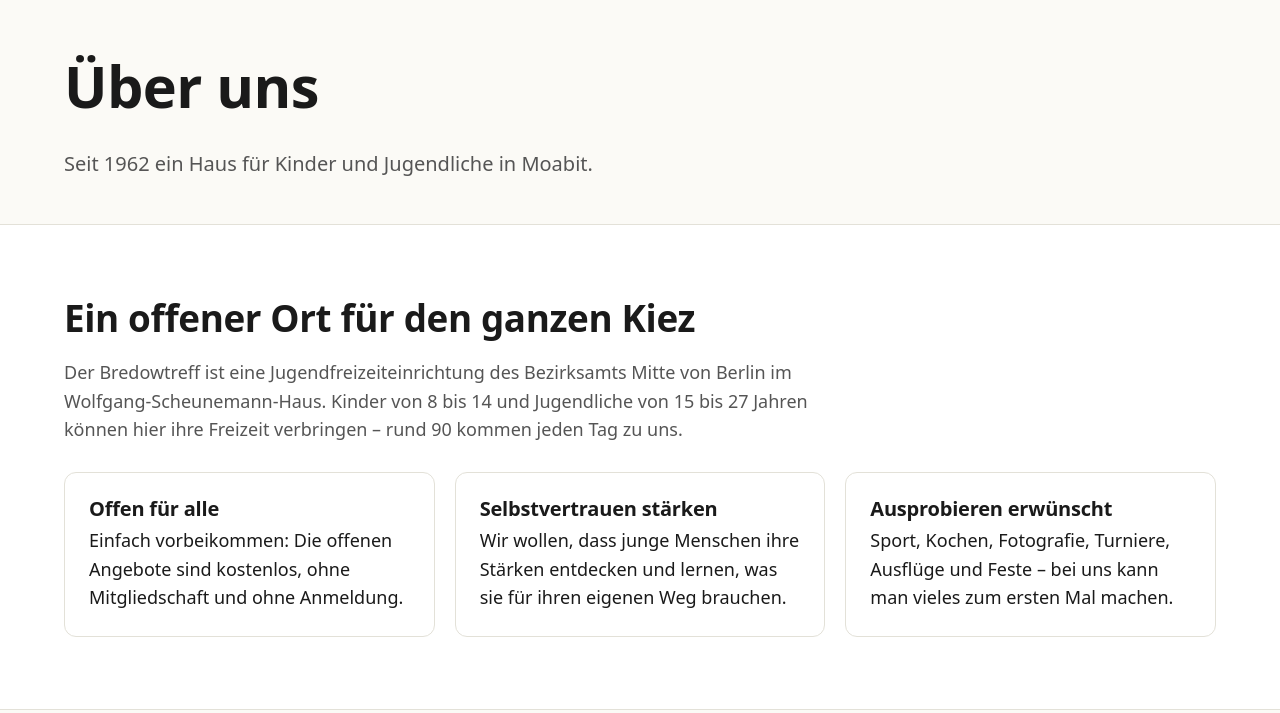
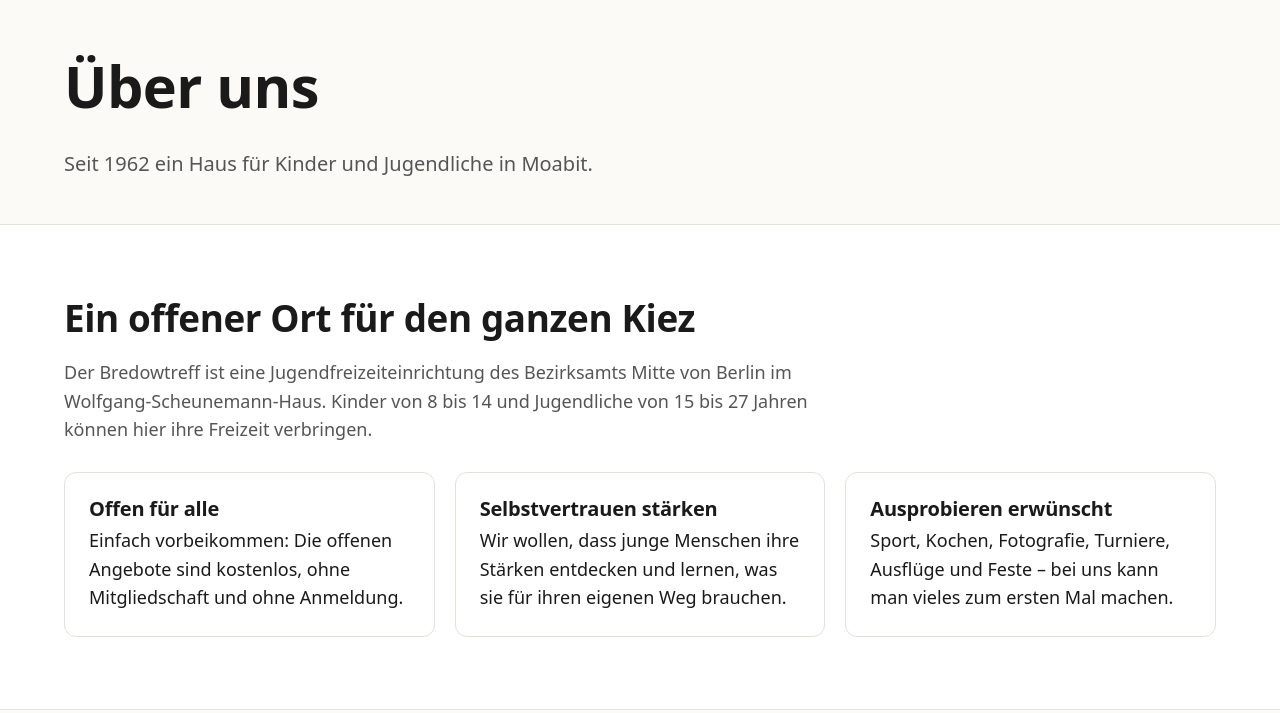
Before and after one commit to Bredow-Treff/bredow-treff, a plain HTML site: page ueber-uns.html in a window 1280 px wide. Shown: the part 87-800 px from the top of the page. Drawn offline with Linux system fonts and the light colour scheme.

Commit message:
Update Über uns intro text
Co-Authored-By: Claude <noreply@anthropic.com>

```diff
--- a/ueber-uns.html
+++ b/ueber-uns.html
@@ -42,7 +42,7 @@
     <div class="inhalt">
       <div class="abschnitt-kopf">
         <h2>Ein offener Ort für den ganzen Kiez</h2>
-        <p>Der Bredowtreff ist eine Jugendfreizeiteinrichtung des Bezirksamts Mitte von Berlin im Wolfgang-Scheunemann-Haus. Kinder von 8 bis 14 und Jugendliche von 15 bis 27 Jahren können hier ihre Freizeit verbringen – rund 90 kommen jeden Tag zu uns.</p>
+        <p>Der Bredowtreff ist eine Jugendfreizeiteinrichtung des Bezirksamts Mitte von Berlin im Wolfgang-Scheunemann-Haus. Kinder von 8 bis 14 und Jugendliche von 15 bis 27 Jahren können hier ihre Freizeit verbringen.</p>
       </div>
       <div class="karten">
         <div class="karte">
```
